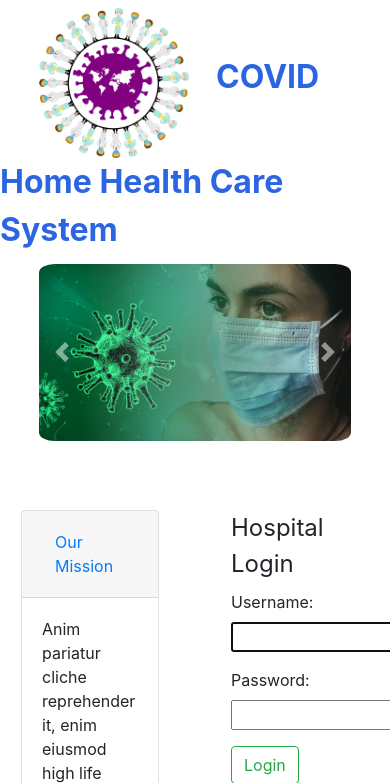
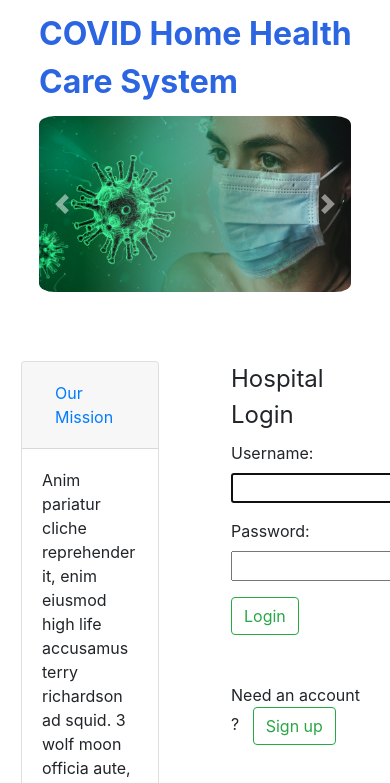
Before and after one commit to Hack-Frenzy/octo-backend, a Django app: page /login/ in a window 390 px wide; the page is wider, and only the part inside the window is pictured. Shown: the top 783 px of that part. Run offline with Django 3.2, Linux system fonts and the light colour scheme; some libraries are stand-ins or nearby versions.

Commit message:
adding responsiveness

```diff
--- a/octo/hospitalRegistration/templates/hospitalRegistration/userreg.html
+++ b/octo/hospitalRegistration/templates/hospitalRegistration/userreg.html
@@ -12,7 +12,7 @@
             <legend>
                 Join today
             </legend>
-            {{form}}
+            {{form.as_p}}
         </fieldset>
         <button type="submit">Sign up</button>
     </form>
--- a/octo/mainApp/templates/mainApp/hospitalLogin.html
+++ b/octo/mainApp/templates/mainApp/hospitalLogin.html
@@ -7,16 +7,27 @@
     <title>Covid Monitoring System</title>
     <link rel="icon" type="image/x-icon" href="{% static 'icon.png' %}" />
     <link rel="stylesheet" href="https://stackpath.bootstrapcdn.com/bootstrap/4.5.0/css/bootstrap.min.css" integrity="sha384-9aIt2nRpC12Uk9gS9baDl411NQApFmC26EwAOH8WgZl5MYYxFfc+NcPb1dKGj7Sk" crossorigin="anonymous">
+    <style>
+      /*  Small devices (landscape phones, 576px and up) */
+      @media (min-width: 0px) { .icon
+            {display: none;} }
+@media (min-width: 576px) { .icon
+            {display: none;} }
 
+ /* Medium devices (tablets, 768px and up) */
+@media (min-width: 768px) { .icon{display: none;}
+@media (min-width: 992px) { .icon{display: inline;} }
+}
+    </style>
 </head>
 <body >
-    <header style="font-size: 32px; color: rgb(43, 101, 226); font-weight: bold;">
-      <img src="{% static 'icon.png' %}" alt="image not available" style="height: 150px; width: 150px; margin-left:10%; margin-right:5%; margin-top:2%;"/>
+    <header style="font-size: 32px; margin:2.5%;margin-left:10%; color: rgb(43, 101, 226); font-weight: bold;">
+      <img src="{% static 'icon.png' %}" alt="image not available" style="height: 150px; width: 150px;  margin-right:5%; " class="icon"/>
         COVID Home Health Care System
     </header>
 
     <!-- Carousel -->
-    <div id="carouselExampleFade" class="carousel slide carousel-fade" data-ride="carousel"style="margin-left:10%; margin-right:10%; margin-top:2.5%; height:5%; width:80%;">
+    <div id="carouselExampleFade" class="carousel slide carousel-fade" data-ride="carousel"style="margin-left:10%; margin-right:10%; margin-top:2.5%; height:15%; width:80%;">
       <div class="carousel-inner">
         <div class="carousel-item active">
 
```
